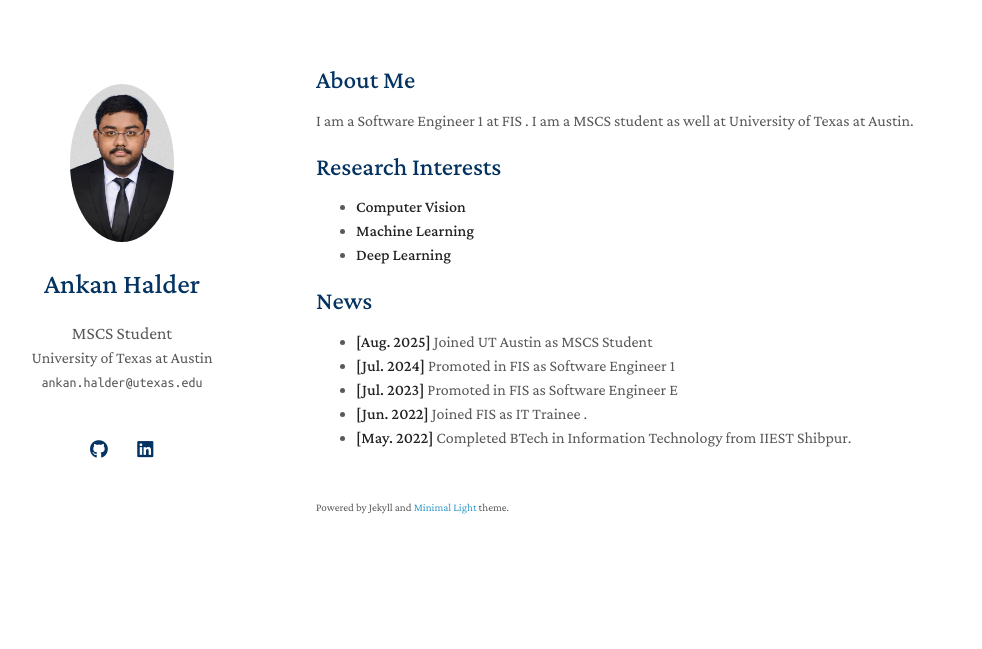
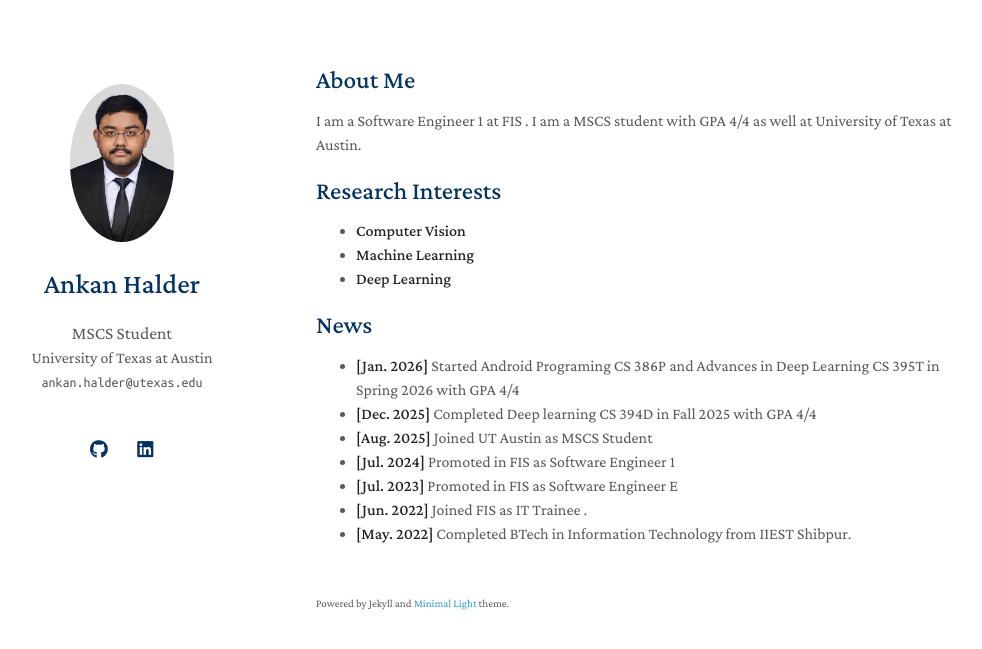
Before and after one commit to Ankan-Halder/Ankan-Halder.github.io, a Jekyll site: the page built from index.md, in a window 1280 px wide. Shown: the top 649 px of the page, without its empty margins (154-1136 px from the left). Built offline with Jekyll 4.4.1, drawn with Linux system fonts in a browser that asks for light colours; a style sheet for code colours, icons or effects is not loaded.

Commit message:
Update homepage

```diff
--- a/index.md
+++ b/index.md
@@ -4,7 +4,7 @@ layout: homepage
 
 ## About Me
 
-I am a Software Engineer 1 at FIS . I am a MSCS student as well at University of Texas at Austin.
+I am a Software Engineer 1 at FIS . I am a MSCS student with GPA 4/4 as well at University of Texas at Austin.
 
 ## Research Interests
 
@@ -13,7 +13,8 @@ I am a Software Engineer 1 at FIS . I am a MSCS student as well at University of
 - **Deep Learning**
 
 ## News
-
+- **[Jan. 2026]**   Started  Android Programing  CS 386P and Advances in Deep Learning CS 395T in Spring 2026 with GPA 4/4
+- **[Dec. 2025]**   Completed Deep learning CS 394D in Fall 2025 with GPA 4/4
 - **[Aug. 2025]**   Joined UT Austin as MSCS Student
 - **[Jul. 2024]**   Promoted in FIS as Software Engineer 1
 - **[Jul. 2023]**   Promoted in FIS as Software Engineer E
```
